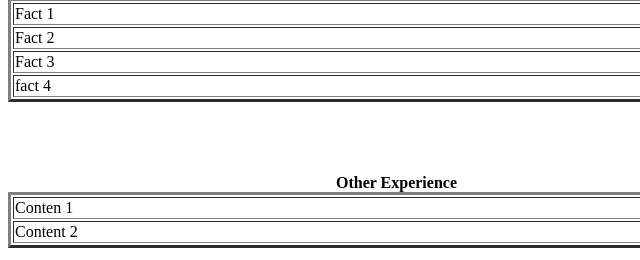
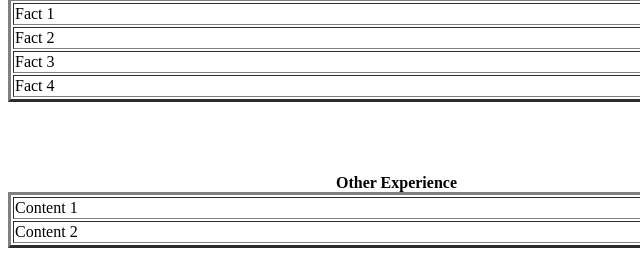
Before and after one commit to Adela-C7/Pratice0919, a plain HTML site: page index.html in a window 1280 px wide. Shown: the part 692-952 px from the top of the page, 0-640 px from the left. Drawn offline with Linux system fonts and the light colour scheme.

Commit message:
Update index.html

```diff
--- a/index.html
+++ b/index.html
@@ -37,7 +37,7 @@
       </tr>
 
       <tr>
-        <td>fact 4</td>
+        <td>Fact 4</td>
       </tr>
 
     </tbody>
@@ -51,7 +51,7 @@
         <strong>Other Experience</strong>
       </caption>
       <tr>
-        <td> Conten 1 </td>
+        <td> Content 1 </td>
       </tr>
     </tbody>
 
```
